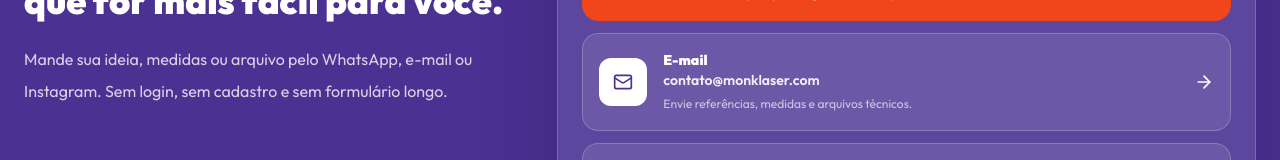
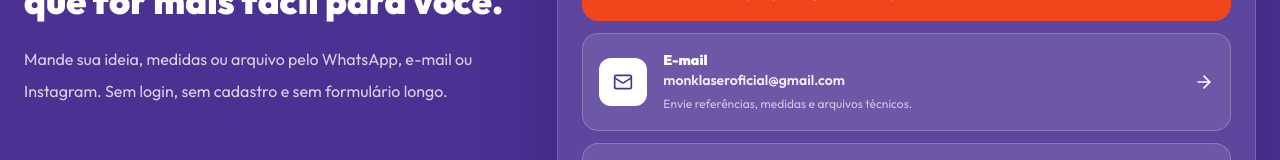
Before and after one commit to Tvencedojon/monklaserrepository, a React (Vite) app: page / in a window 1280 px wide. Shown: the part 6687-6847 px from the top of the page. Built offline with nearby package versions, Linux system fonts and the light colour scheme.

Commit message:
Tetando colocar o email certo

```diff
--- a/src/components/QuoteForm.tsx
+++ b/src/components/QuoteForm.tsx
@@ -12,9 +12,9 @@ const CONTACT_OPTIONS = [
   {
     icon: Mail,
     title: "E-mail",
-    detail: "contato@monklaser.com",
+    detail: "monklaseroficial@gmail.com",
     helper: "Envie referências, medidas e arquivos técnicos.",
-    href: "mailto:contato@monklaser.com?subject=Or%C3%A7amento%20MonkLaser",
+    href: "mailto:monklaseroficial@gmail.com?subject=Or%C3%A7amento%20MonkLaser",
     primary: false,
   },
   {
```
Also changed, not shown: 1 other file (tests, documents, lock files or other folders).
